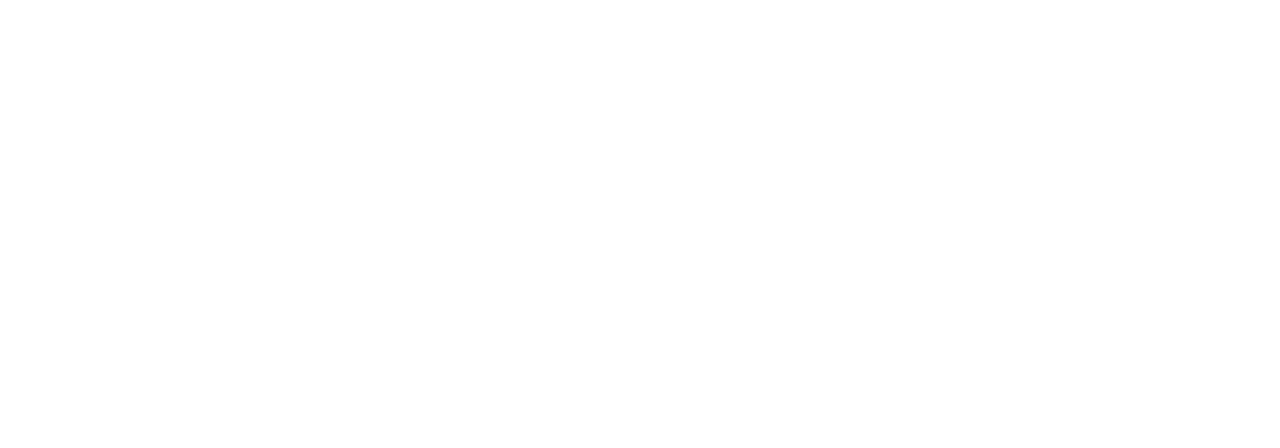
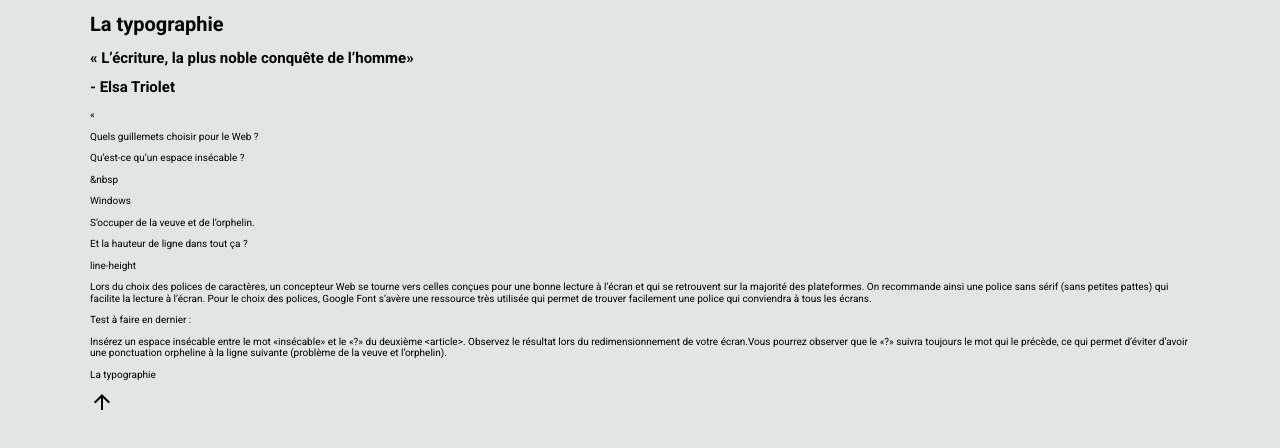
Before and after one commit to RainbowMoon360/La-typograhie, a plain HTML site: page index.html in a window 1280 px wide. Drawn offline with nearby package versions, Linux system fonts and the light colour scheme.

Commit message:
finishing html and starting css

```diff
--- a/css/style.css
+++ b/css/style.css
@@ -0,0 +1,37 @@
+/*----------------------------
+Base
+----------------------------*/
+
+html{
+    box-sizing:border-box;
+    font-size:62.5%;
+}
+
+*,*:before,*:after{
+    box-sizing:inherit;
+}
+
+/*---------------------------
+Générique
+---------------------------*/
+
+.wrapper{
+    max-width:1100px;
+    margin:0 auto;
+}
+
+body{
+    margin:0;
+    padding:0;
+    font-family:"Roboto", serif;
+    background-color:#E3E4E4;
+}
+
+a{
+    text-decoration:none;
+    color:black;
+}
+
+/*----------------------------
+Component
+----------------------------*/
--- a/index.html
+++ b/index.html
@@ -14,6 +14,57 @@
 
 </head>
 <body>
+    <header>
+        <div class="wrapper">
+            <h1>La typographie</h1>
+        </div>
+    </header>
+    <section>
+        <div class="wrapper">
+            <h2>« L’écriture, la plus noble conquête de l’homme»</h2>
+            <h2> - Elsa Triolet</h2>
+        </div>
+    </section>
+    <section class="regle">
+        <div class="wrapper">
+            <article class="1">
+                <p class="rond">«</p>
+                <p>Quels guillemets choisir pour le Web ?</p>
+            </article>
+            <article class="2">
+                <p>Qu’est-ce qu’un espace insécable ?</p>
+                <p class="rond">&amp;nbsp</p>
+            </article>
+            <article class="3">
+                <p class="rond">Windows</p>
+                <p>S’occuper de la veuve et de l’orphelin.</p>
+            </article>
+            <article class="4">
+                <p>Et la hauteur de ligne dans tout ça ?</p>
+                <p class="rond">line-height</p>
+            </article>
+        </div>
+    </section>
+    <section>
+        <div class="wrapper">
+            <div>
+                <p>Lors du choix des polices de caractères, un concepteur Web se tourne vers celles conçues pour une bonne lecture à l’écran et qui se retrouvent sur la majorité des plateformes. On recommande ainsi une police sans sérif (sans petites pattes) qui facilite la lecture à l’écran. Pour le choix des polices, Google Font s’avère une ressource très utilisée qui permet de trouver facilement une police qui conviendra à tous les écrans.</p>
+            </div>
+            <div>
+                <p class="bold">Test à faire en dernier :</p>
+                <p>Insérez un espace insécable entre le mot «insécable» et le «?» du deuxième &lt;article&gt;. Observez le résultat lors du  redimensionnement de votre écran.Vous pourrez observer que le «?» suivra toujours le mot qui le précède, ce qui permet d’éviter d’avoir une ponctuation orpheline à la ligne suivante (problème de la veuve et l’orphelin).</p>
+            </div>
+        </div>
+    </section>
+    <footer>
+        <div class="wrapper">
+            <p>La typographie</p>
+            <span class="material-symbols-outlined">
+                arrow_upward
+            </span>
+        </div>
+    </footer>
+
 
 </body>
 </html>
```
